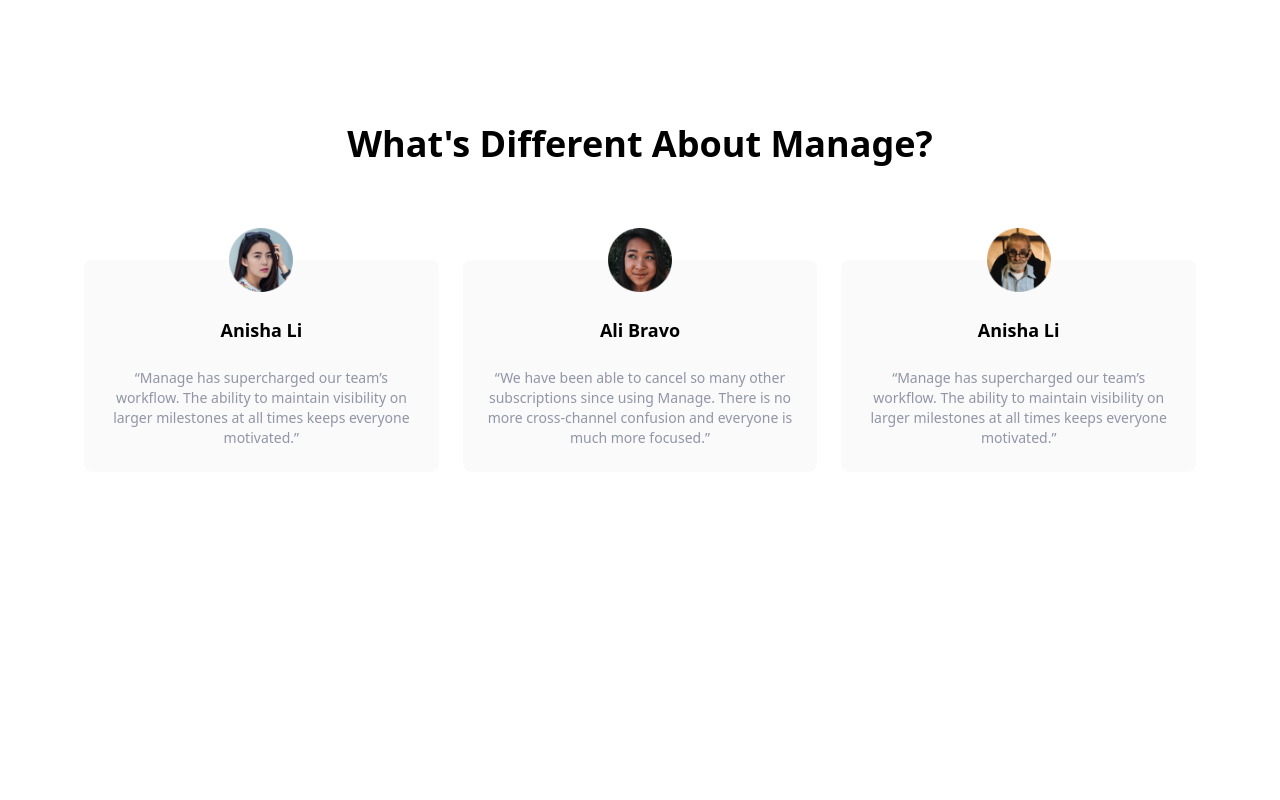
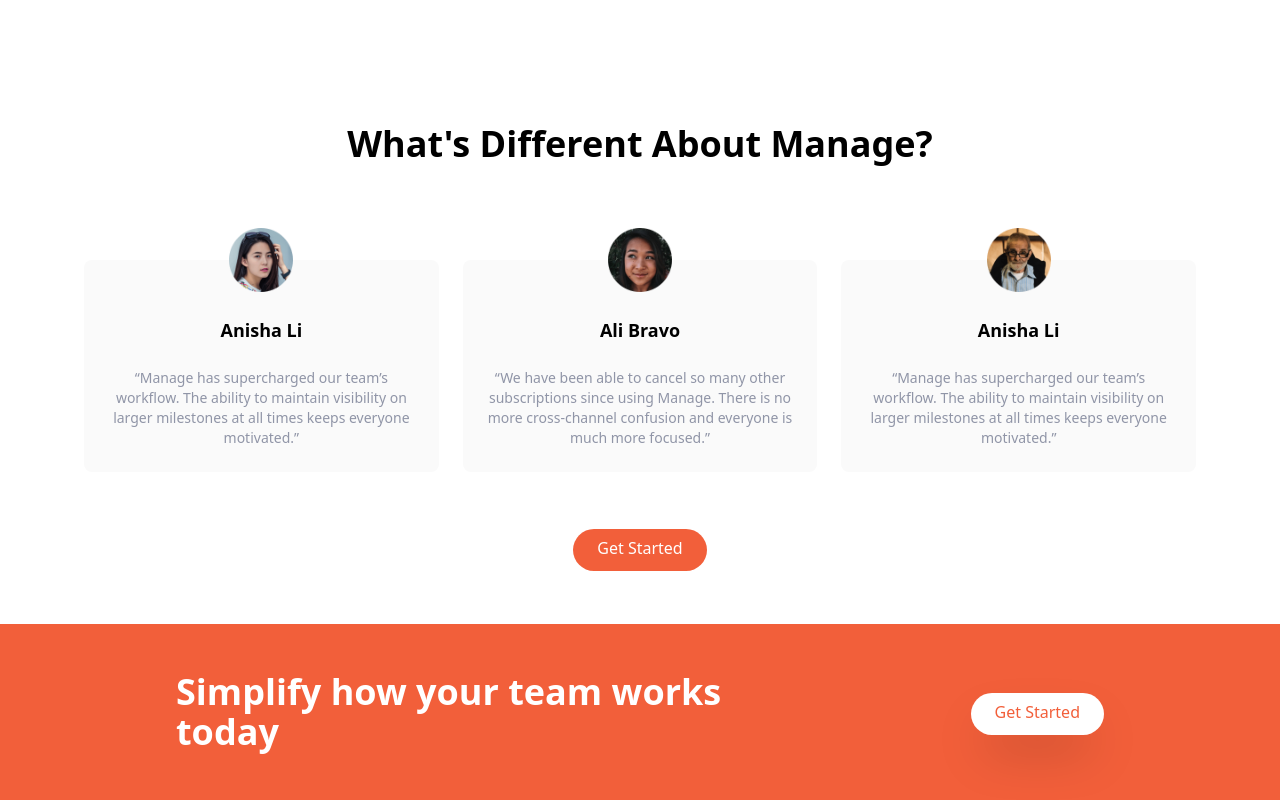
Before and after one commit to borhan-siddik/Tailwind-Project, a website: page index.html in a window 1280 px wide. Shown: the part 1168-1968 px from the top of the page. Before the commit the page ends 1640 px from the top, so only its background shows below. Drawn offline with Linux system fonts and the light colour scheme.

Commit message:
commit @ 225705302022

```diff
--- a/index.html
+++ b/index.html
@@ -130,6 +130,22 @@
 						everyone motivated.”</p>
 				</div>
 			</div>
+			<div class="my-16">
+				<a href="#" class="p-3 px-6 pt-2 text-white bg-brightRed rounded-full baseline hover:bg-brightRedLight self-start">Get Started</a>
+			</div>
+		</div>
+	</section>
+	<!-- CTA Section -->
+	<section id="cta" class="bg-brightRed">
+		<!-- Flex Container -->
+		<div class="container flex flex-col items-center justify-between px-6 py-24 mx-auto space-y-12 md:space-y-0 md:py-12 md:flex-row">
+			<!-- Heading -->
+			<h2 class="text-5xl font-bold leading-tight text-center text-white md:text-left md:text-4xl md:max-w-xl">
+				Simplify how your team works today
+			</h2>
+			<div>
+				<a href="#" class="p-3 px-6 pt-2 text-brightRed bg-white shadow-2xl rounded-full baseline hover:bg-gray-900 self-start">Get Started</a>
+			</div>
 		</div>
 	</section>
 </body>
```
Also changed, not shown: css/main.css.
